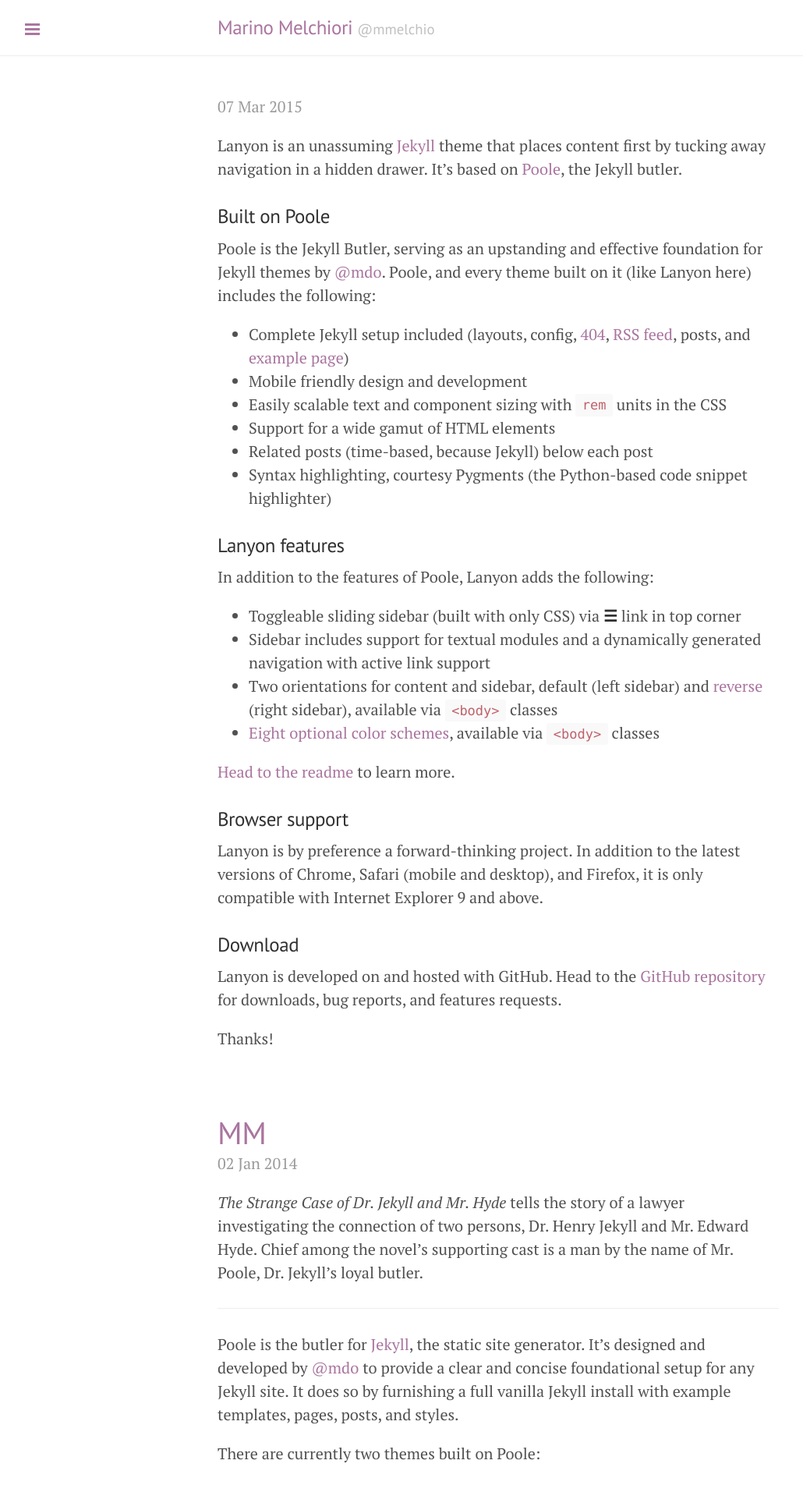
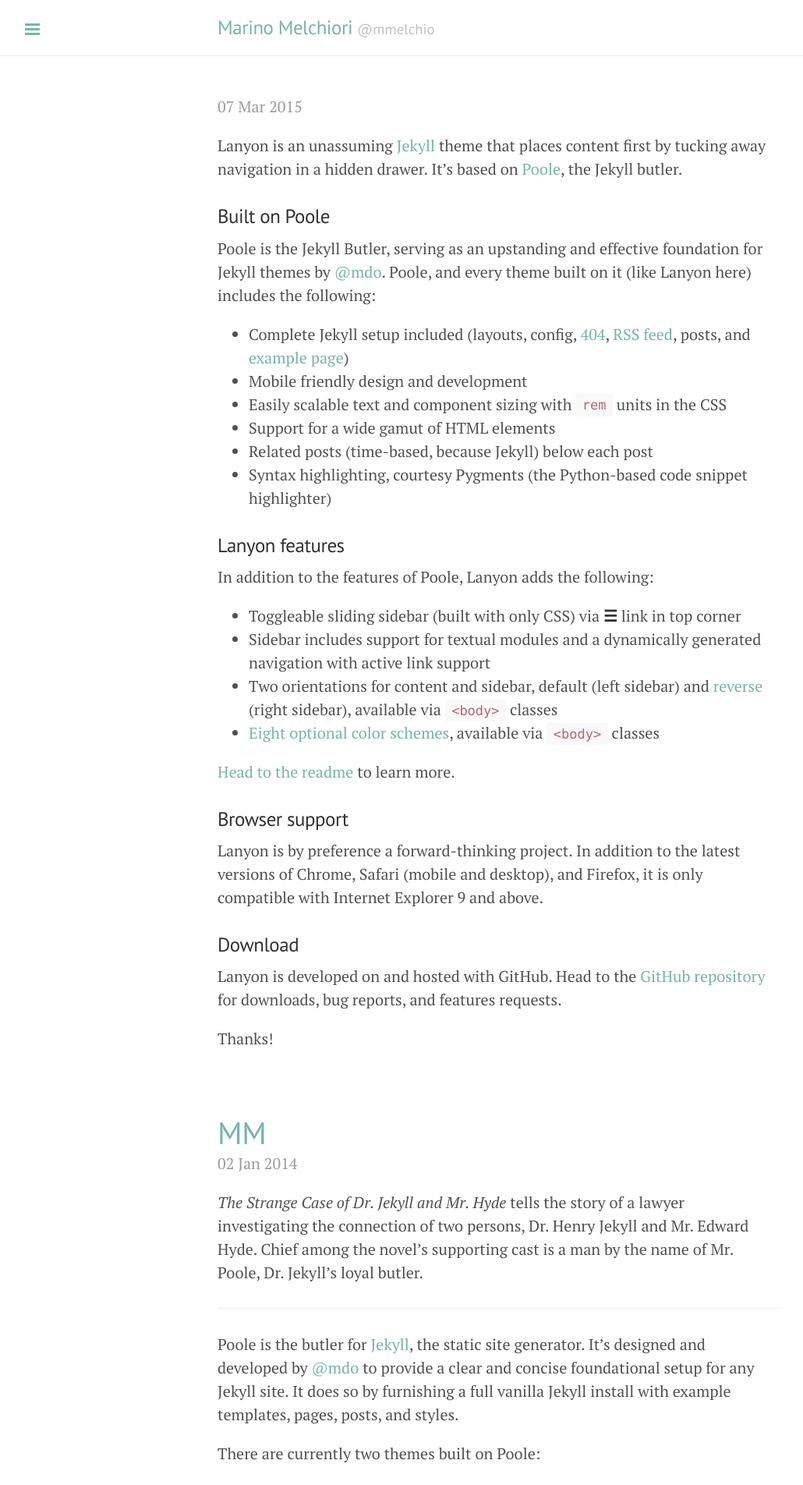
Before and after one commit to mmelchio/mmelchio.github.io, a Jekyll site: the page built from index.html, in a window 1280 px wide. Shown: the top 1904 px of the page at 78% size, without its empty margins (1-1031 px from the left). Built offline with Jekyll 4.4.1, drawn with Linux system fonts in a browser that asks for light colours; Markdown is read by kramdown in place of the engine named in the settings; the list of posts is cut into pages by our own code.

Commit message:
theme change test

```diff
--- a/_layouts/default.html
+++ b/_layouts/default.html
@@ -3,7 +3,7 @@
 
   {% include head.html %}
 
-  <body class="theme-base-0e">
+  <body class="theme-base-0c">
 
     {% include sidebar.html %}
 
```
